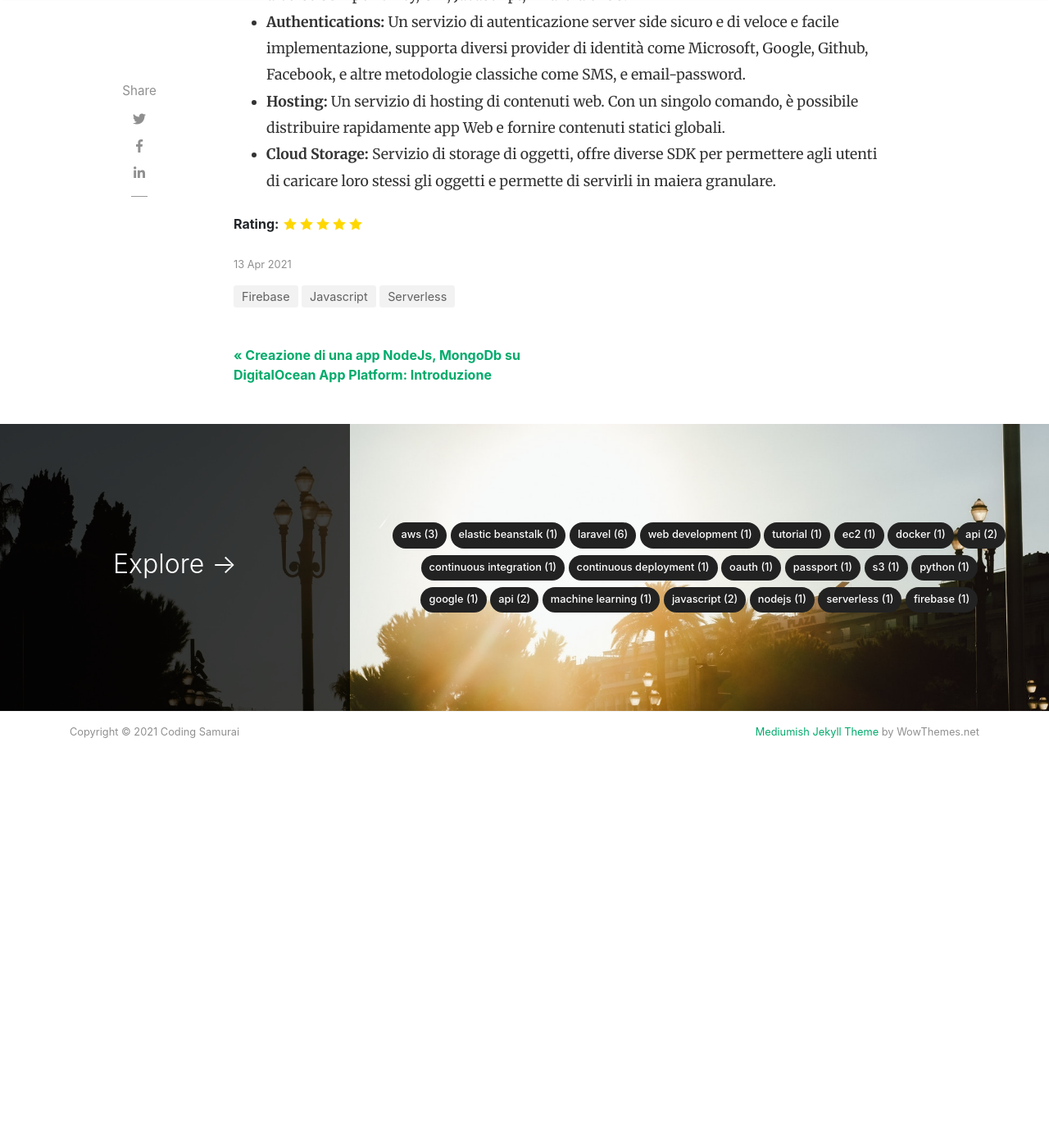
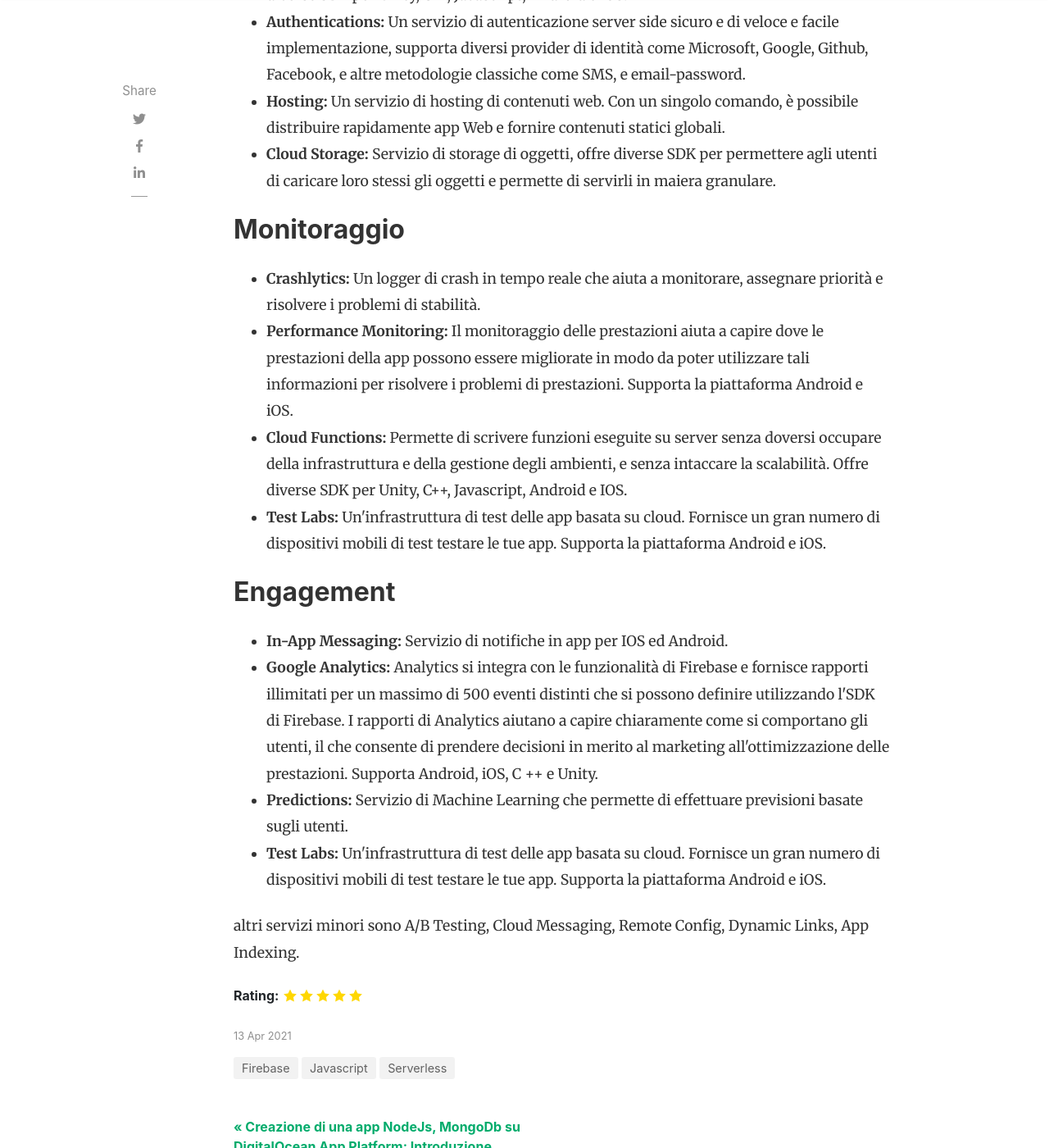
Before and after one commit to mattiatoselli/codingsamurai, a Jekyll site: the page built from _posts/2021-04-13-firebase_introduzione.md, in a window 1280 px wide and 1400 px high, scrolled down 1407 px. Shown: the whole window at 82% size. Built offline with Jekyll 4.4.1, drawn with Linux system fonts in a browser that asks for light colours; nearby versions of some CDN libraries; comment, search, counter and statistics services are not loaded; before the commit the page ends 2383 px from its top, so only the background shows below that.

Commit message:
Update 2021-04-13-firebase_introduzione.md

```diff
--- a/_posts/2021-04-13-firebase_introduzione.md
+++ b/_posts/2021-04-13-firebase_introduzione.md
@@ -53,3 +53,55 @@
 		gli oggetti e permette di servirli in maiera granulare.
 	</li>
 </ul>
+
+## Monitoraggio
+
+<ul>
+	<li>
+		<b>Crashlytics:</b>
+		Un logger di crash in tempo reale che aiuta a monitorare, assegnare priorità e risolvere i problemi di stabilità.
+	</li>
+	<li>
+		<b>Performance Monitoring:</b>
+		Il monitoraggio delle prestazioni aiuta a capire dove le prestazioni della app possono essere migliorate in modo da poter
+		utilizzare tali informazioni per risolvere i problemi di prestazioni. Supporta la piattaforma Android e iOS.
+	</li>
+	<li>
+		<b>Cloud Functions:</b>
+		Permette di scrivere funzioni eseguite su server senza doversi occupare della infrastruttura e della gestione degli ambienti,
+		e senza intaccare la scalabilità. Offre diverse SDK per Unity, C++, Javascript, Android e IOS.
+	</li>
+	<li>
+		<b>Test Labs:</b>
+		Un'infrastruttura di test delle app basata su cloud. Fornisce un gran numero di
+		dispositivi mobili di test testare le tue app. Supporta la piattaforma Android e iOS.
+	</li>
+</ul>
+
+## Engagement
+
+<ul>
+	<li>
+		<b>In-App Messaging:</b>
+		Servizio di notifiche in app per IOS ed Android.
+	</li>
+	<li>
+		<b>Google Analytics:</b>
+		Analytics si integra con le funzionalità di Firebase e fornisce rapporti illimitati
+		per un massimo di 500 eventi distinti che si possono definire utilizzando l'SDK di Firebase.
+		I rapporti di Analytics aiutano a capire chiaramente come si comportano gli utenti,
+		il che consente di prendere decisioni in merito al marketing all'ottimizzazione delle prestazioni.
+		Supporta Android, iOS, C ++ e Unity.
+	</li>
+	<li>
+		<b>Predictions:</b>
+		Servizio di Machine Learning che permette di effettuare previsioni basate sugli utenti.
+	</li>
+	<li>
+		<b>Test Labs:</b>
+		Un'infrastruttura di test delle app basata su cloud. Fornisce un gran numero di
+		dispositivi mobili di test testare le tue app. Supporta la piattaforma Android e iOS.
+	</li>
+</ul>
+
+altri servizi minori sono A/B Testing, Cloud Messaging, Remote Config, Dynamic Links, App Indexing.
```
